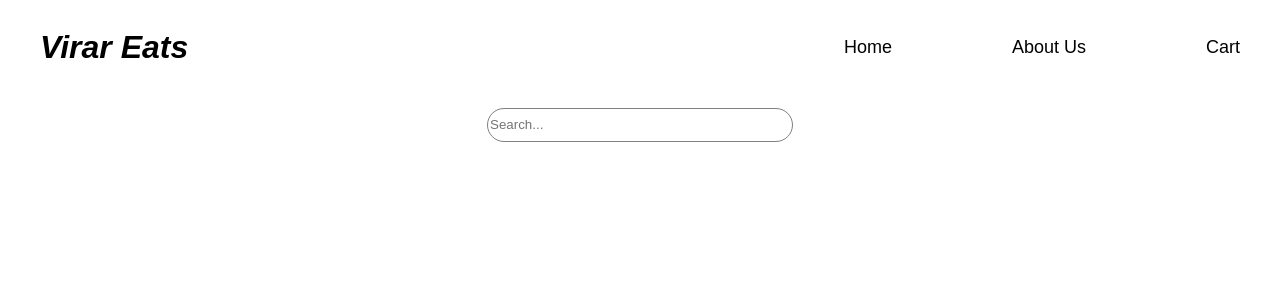
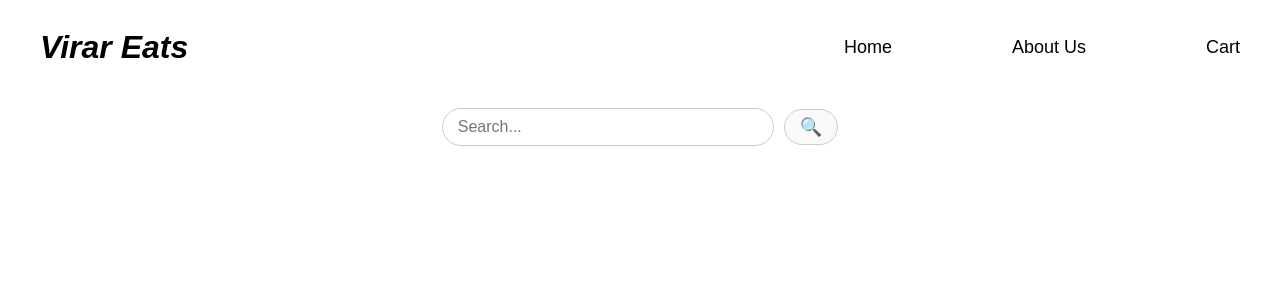
Before and after one commit to iamharshtambe/react-rampup, a React (Vite) app in the folder 04-Injecting The Code/: page / in a window 1280 px wide. Shown: the top 300 px of the page. Built offline with nearby package versions, Linux system fonts and the light colour scheme.

Commit message:
add styles for Navbar

```diff
--- a/04-Injecting The Code/App.js
+++ b/04-Injecting The Code/App.js
@@ -24,6 +24,7 @@ function Search() {
    return (
       <div className="search">
          <input type="text" placeholder="Search..."></input>
+         <button>🔍</button>
       </div>
    );
 }
--- a/04-Injecting The Code/index.css
+++ b/04-Injecting The Code/index.css
@@ -36,11 +36,21 @@
 
 .search input {
    width: 300px;
-   height: 30px;
+   height: 36px;
    border-radius: 25px;
-   border: 1px solid gray;
+   border: 1px solid #ccc;
+   padding: 0 15px;
+   font-size: 16px;
+   outline: none;
+   margin-right: 10px;
 }
 
-.search span {
-   height: 200px;
+.search button {
+   height: 36px;
+   padding: 0 15px;
+   border-radius: 25px;
+   border: 1px solid #ccc;
+   background: #f9f9f9;
+   cursor: pointer;
+   font-size: 18px;
 }
```
